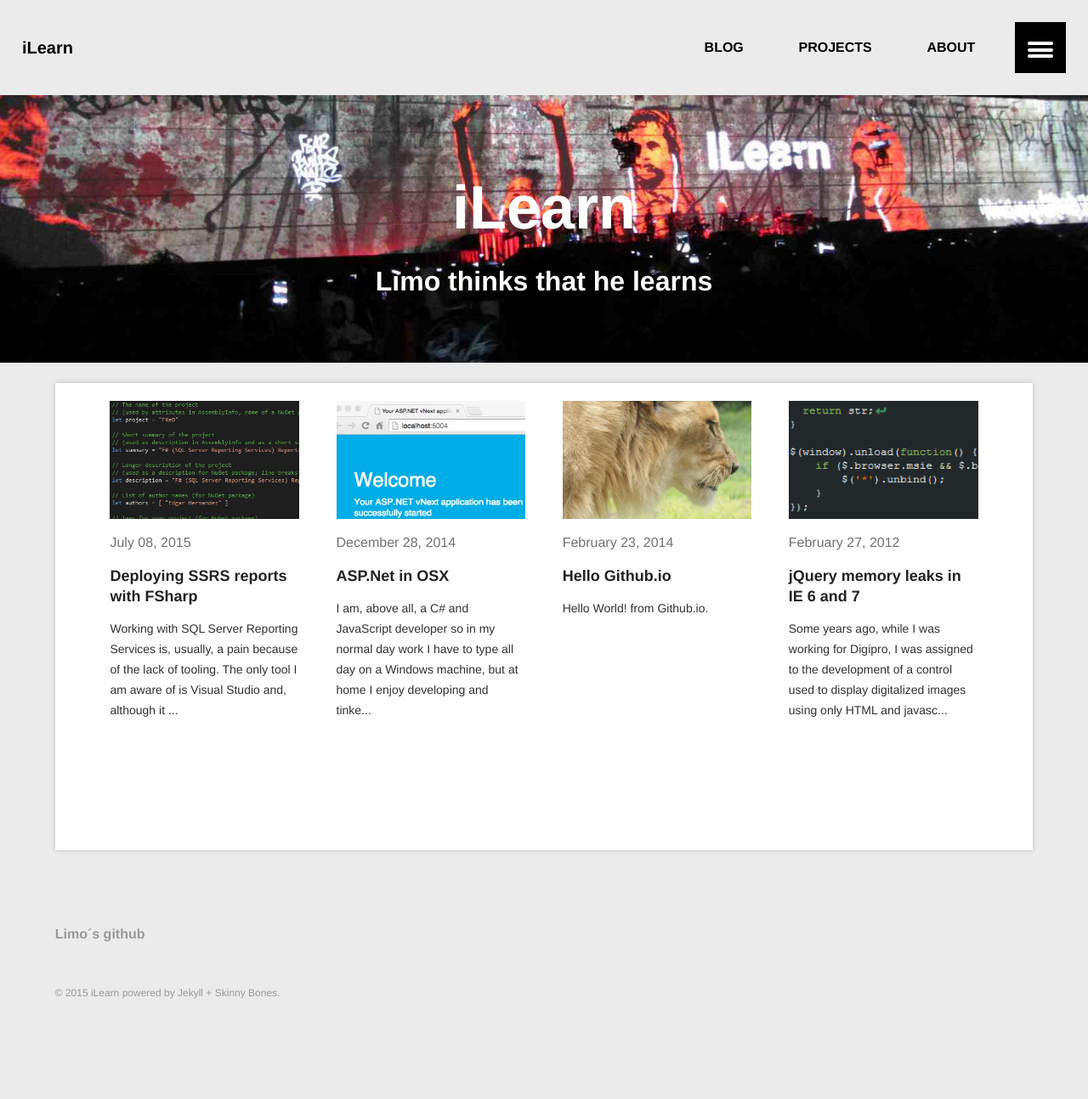
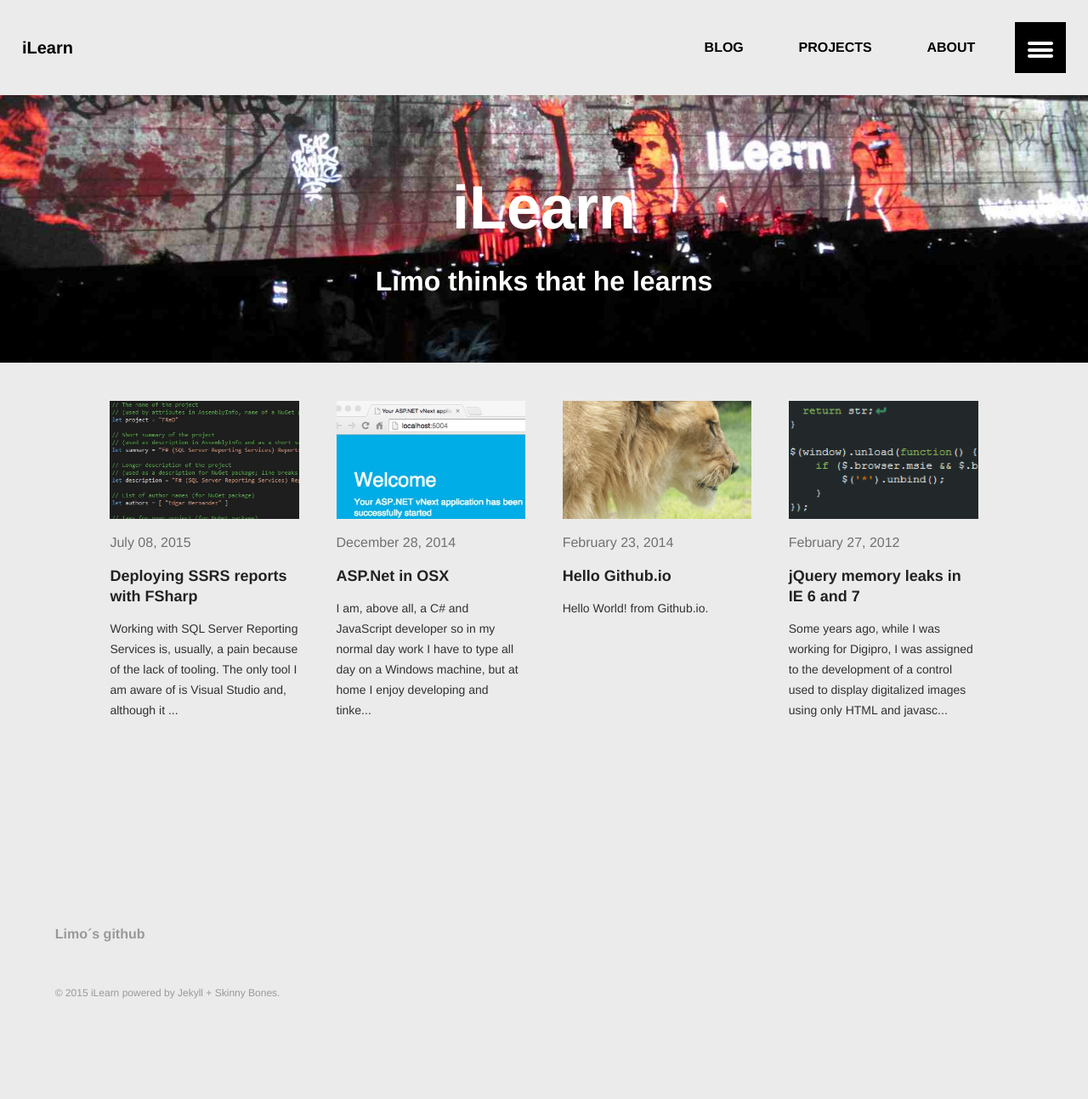
Before and after one commit to LimoWanKenobi/LimoWanKenobi.github.io, a Jekyll site: the page built from index.md, in a window 1280 px wide. Shown: the whole page at 85% size. Built offline with Jekyll 4.4.1, drawn with Linux system fonts in a browser that asks for light colours.

Commit message:
removed white box for  main content

```diff
--- a/_sass/_layout.scss
+++ b/_sass/_layout.scss
@@ -142,9 +142,8 @@
 
 #main {
 	.wrap {
-		background-color: white;
+		background-color: #ebebeb;
 		padding: 0 $gutter $gutter;
-		box-shadow: 0 0 5px #b8b8b8;
 
 	}
 	.inner-wrap {
```
